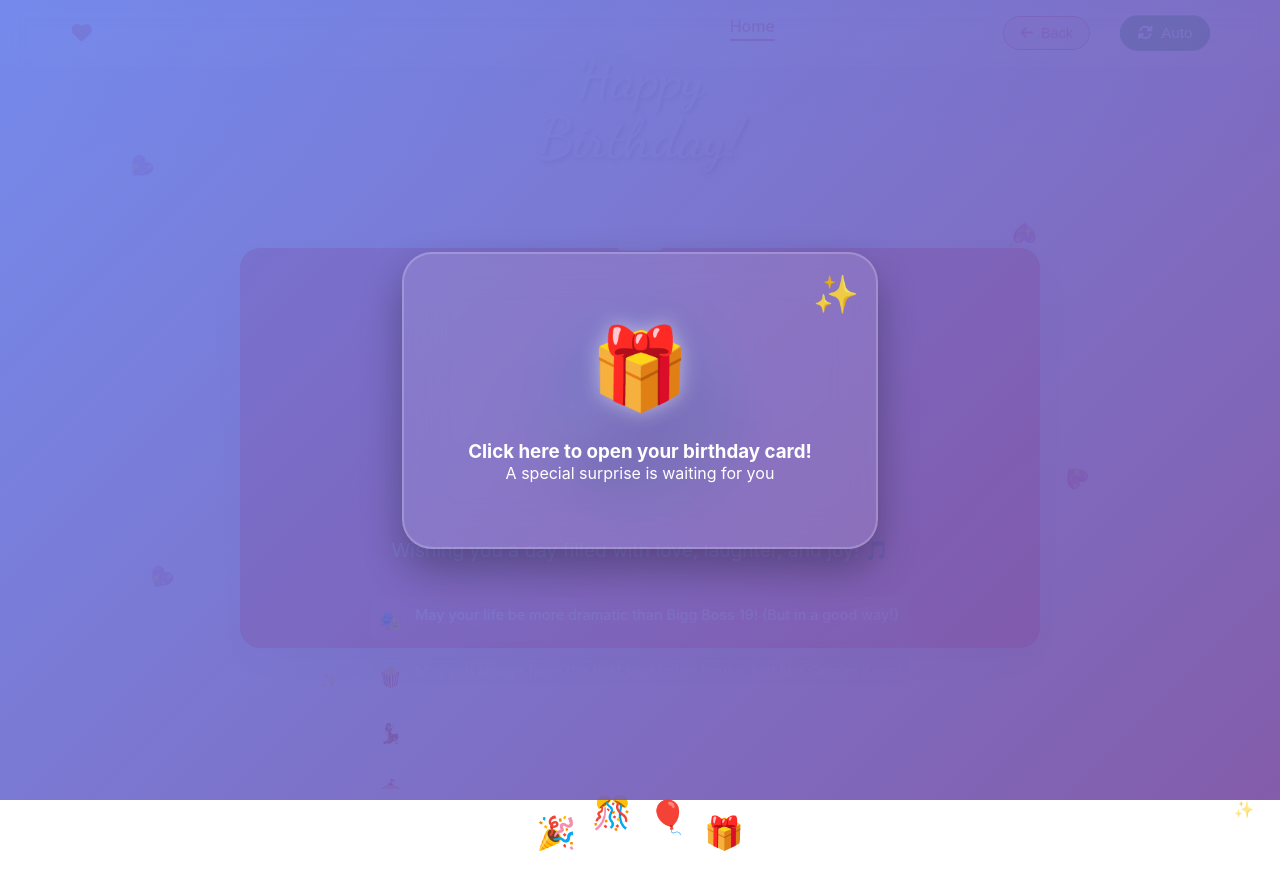
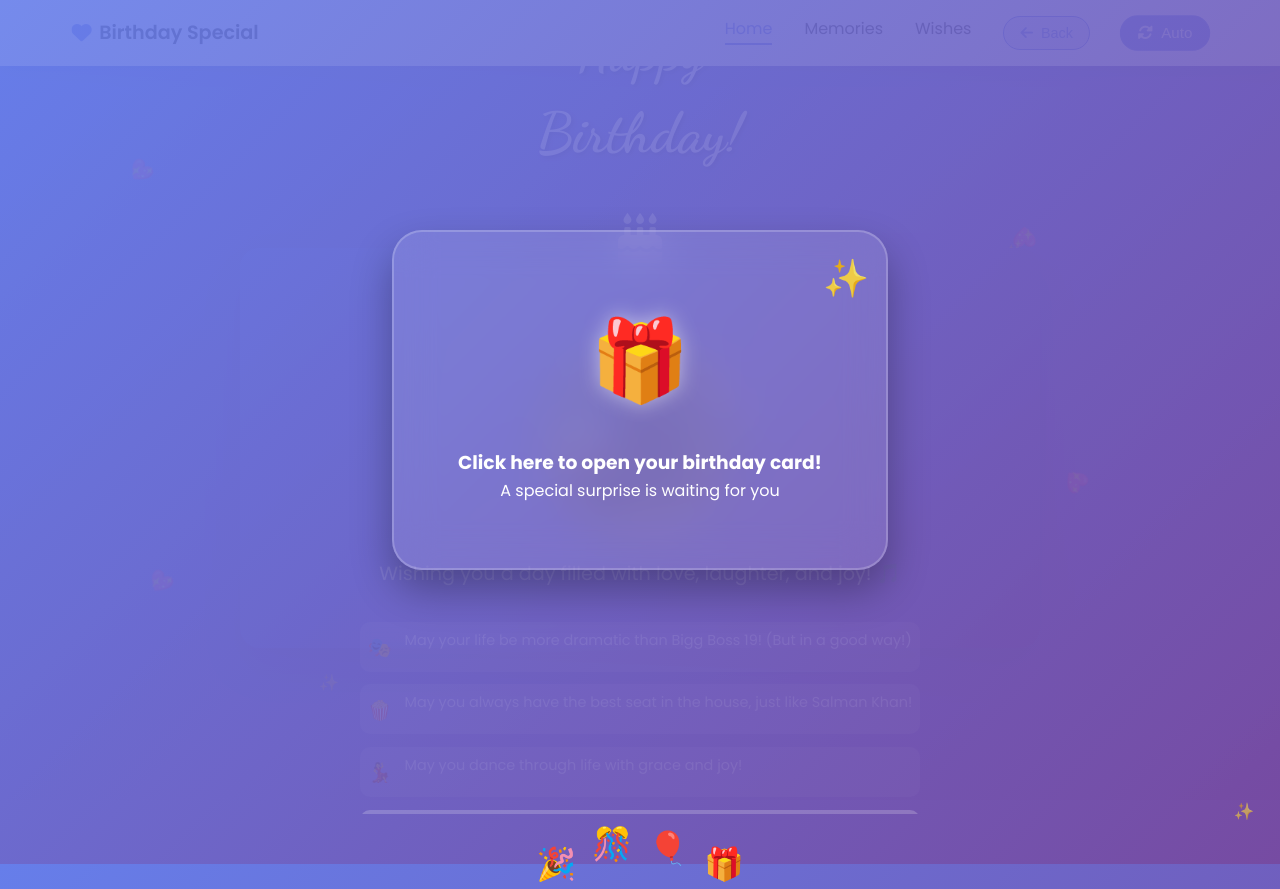
Before and after one commit to git-akhil-kumar/niks-birthday-card, a website: page index.html in a window 1280 px wide. Before the commit the page ends 864 px from the top, so only its background shows below. Drawn offline with Linux system fonts and the light colour scheme.

Commit message:
Fix song loading and revert to original colorful theme
- Updated songFiles array to include all 21 MP3 files
- Fixed dynamic song loading to show all available songs
- Reverted from white theme back to original colorful design
- Changed background to purple gradient (#667eea to #764ba2)
- Updated navigation colors to match theme
- Restored colorful card backgrounds and accents
- Fixed button colors and hover effects
- Improved contrast and visual appeal

```diff
--- a/script.js
+++ b/script.js
@@ -25,19 +25,27 @@ let playlist = [];
 function generatePlaylist() {
     // List of all MP3 files in static/songs folder
     const songFiles = [
+        "apna_bana_le.mp3",
+        "dil_diyan_gallan.mp3",
         "falak_tak.mp3",
-        "falak_tak (1).mp3",
+        "gerua_reverb.mp3",
         "hua_mai_x_finding_her.mp3",
         "Iktara Wake Up Sid 128 Kbps.mp3",
+        "jab_jab_tere_pass.mp3",
         "jana_samjho_na.mp3",
+        "khairiyat_puchho.mp3",
         "lut_gaya.mp3",
         "mehram_animal_2023.mp3",
         "paniyon_sa.mp3",
         "sahiba_aditya_r.mp3",
         "saiyaara.mp3",
         "tera_ban_jaunga.mp3",
+        "tere_hawaale_arijit.mp3",
+        "todhi_jagah_marjava.mp3",
         "tu_hain_toh_main_hoon.mp3",
-        "tu_hain_toh_main_hoon (1).mp3"
+        "tu_hi_yaar_mera.mp3",
+        "tujhe_kitna_chahne.mp3",
+        "tum_hi_aana.mp3"
     ];
 
     playlist = songFiles.map(filename => {
--- a/styles.css
+++ b/styles.css
@@ -6,15 +6,13 @@
 }
 
 body {
-    font-family: -apple-system, BlinkMacSystemFont, 'Segoe UI', Roboto, Helvetica, Arial, sans-serif;
-    background: #ffffff;
+    font-family: 'Poppins', sans-serif;
+    background: linear-gradient(135deg, #667eea 0%, #764ba2 100%);
     min-height: 100vh;
     overflow-x: hidden;
     position: relative;
-    color: #1d1d1f;
-    font-weight: 400;
-    -webkit-font-smoothing: antialiased;
-    -moz-osx-font-smoothing: grayscale;
+    color: #333;
+    line-height: 1.6;
 }
 
 /* Background Elements */
@@ -26,7 +24,6 @@ body {
     height: 100%;
     pointer-events: none;
     z-index: 1;
-    background: linear-gradient(180deg, #f5f5f7 0%, #ffffff 100%);
 }
 
 .floating-hearts {
@@ -184,11 +181,11 @@ body {
     top: 0;
     left: 0;
     width: 100%;
-    background: rgba(255, 255, 255, 0.1);
-    backdrop-filter: blur(10px);
+    background: rgba(255, 255, 255, 0.95);
+    backdrop-filter: blur(20px);
     z-index: 1000;
     padding: 1rem 0;
-    transition: all 0.3s ease;
+    box-shadow: 0 2px 20px rgba(0, 0, 0, 0.1);
 }
 
 .nav-container {
@@ -204,13 +201,13 @@ body {
     display: flex;
     align-items: center;
     gap: 0.5rem;
-    color: white;
+    color: #333;
     font-weight: 600;
     font-size: 1.2rem;
 }
 
 .nav-logo i {
-    color: #ff6b6b;
+    color: #667eea;
     animation: pulse 2s infinite;
 }
 
@@ -221,7 +218,7 @@ body {
 }
 
 .nav-link {
-    color: white;
+    color: #333;
     text-decoration: none;
     font-weight: 500;
     transition: all 0.3s ease;
@@ -230,7 +227,7 @@ body {
 
 .nav-link:hover,
 .nav-link.active {
-    color: #ff6b6b;
+    color: #667eea;
 }
 
 .nav-link::after {
@@ -240,7 +237,7 @@ body {
     left: 0;
     width: 0;
     height: 2px;
-    background: #ff6b6b;
+    background: #667eea;
     transition: width 0.3s ease;
 }
 
@@ -250,9 +247,9 @@ body {
 }
 
 .back-btn {
-    background: rgba(255, 107, 107, 0.2);
-    border: 1px solid #ff6b6b;
-    color: #ff6b6b;
+    background: rgba(102, 126, 234, 0.2);
+    border: 1px solid #667eea;
+    color: #667eea;
     padding: 0.5rem 1rem;
     border-radius: 20px;
     cursor: pointer;
@@ -265,15 +262,15 @@ body {
 }
 
 .back-btn:hover {
-    background: #ff6b6b;
+    background: #667eea;
     color: white;
     transform: translateX(-5px);
 }
 
 .auto-rotate-btn {
-    background: rgba(76, 175, 80, 0.2);
-    border: 1px solid #4caf50;
-    color: #4caf50;
+    background: rgba(102, 126, 234, 0.2);
+    border: 1px solid #667eea;
+    color: #667eea;
     padding: 0.5rem 1rem;
     border-radius: 20px;
     cursor: pointer;
@@ -286,13 +283,13 @@ body {
 }
 
 .auto-rotate-btn:hover {
-    background: #4caf50;
+    background: #667eea;
     color: white;
     transform: scale(1.05);
 }
 
 .auto-rotate-btn.active {
-    background: #4caf50;
+    background: #667eea;
     color: white;
     animation: pulse 2s infinite;
 }
@@ -379,12 +376,12 @@ main {
 }
 
 .card-front {
-    background: linear-gradient(135deg, #ff6b6b, #ff8e8e);
+    background: linear-gradient(135deg, #667eea, #764ba2);
     color: white;
 }
 
 .card-back {
-    background: linear-gradient(135deg, #4ecdc4, #44a08d);
+    background: linear-gradient(135deg, #f093fb, #f5576c);
     color: white;
     transform: rotateY(180deg);
 }
@@ -399,6 +396,7 @@ main {
     font-weight: 700;
     margin-bottom: 1rem;
     text-shadow: 2px 2px 4px rgba(0, 0, 0, 0.3);
+    color: white;
 }
 
 .title-line {
@@ -456,7 +454,7 @@ main {
     gap: 0.8rem;
     margin-bottom: 0.8rem;
     padding: 0.5rem;
-    background: rgba(255, 255, 255, 0.1);
+    background: rgba(255, 255, 255, 0.2);
     border-radius: 10px;
     backdrop-filter: blur(5px);
     animation: slideInLeft 0.6s ease;
@@ -589,11 +587,11 @@ main {
 }
 
 .memory-card {
-    background: rgba(255, 255, 255, 0.1);
+    background: rgba(255, 255, 255, 0.2);
     border-radius: 20px;
     overflow: hidden;
     backdrop-filter: blur(10px);
-    border: 1px solid rgba(255, 255, 255, 0.2);
+    border: 1px solid rgba(255, 255, 255, 0.3);
     transition: all 0.3s ease;
     cursor: pointer;
 }
@@ -657,12 +655,12 @@ main {
 }
 
 .wish-card {
-    background: rgba(255, 255, 255, 0.1);
+    background: rgba(255, 255, 255, 0.2);
     border-radius: 20px;
     padding: 2rem;
     text-align: center;
     backdrop-filter: blur(10px);
-    border: 1px solid rgba(255, 255, 255, 0.2);
+    border: 1px solid rgba(255, 255, 255, 0.3);
     transition: all 0.3s ease;
     animation: slideInUp 0.6s ease;
 }
@@ -674,7 +672,7 @@ main {
 
 .wish-icon {
     font-size: 3rem;
-    color: #ff6b6b;
+    color: #667eea;
     margin-bottom: 1rem;
     animation: pulse 2s infinite;
 }
```
Also changed, not shown: 1 other file.
